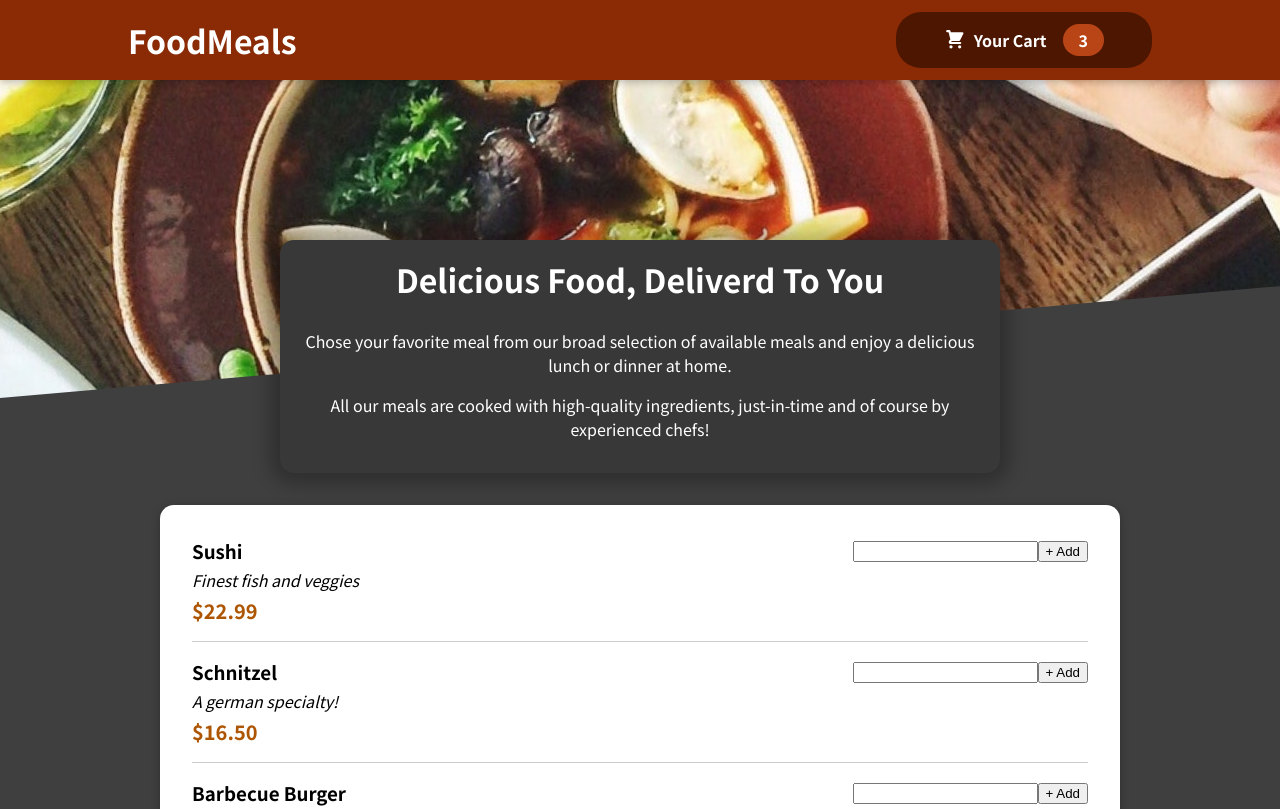
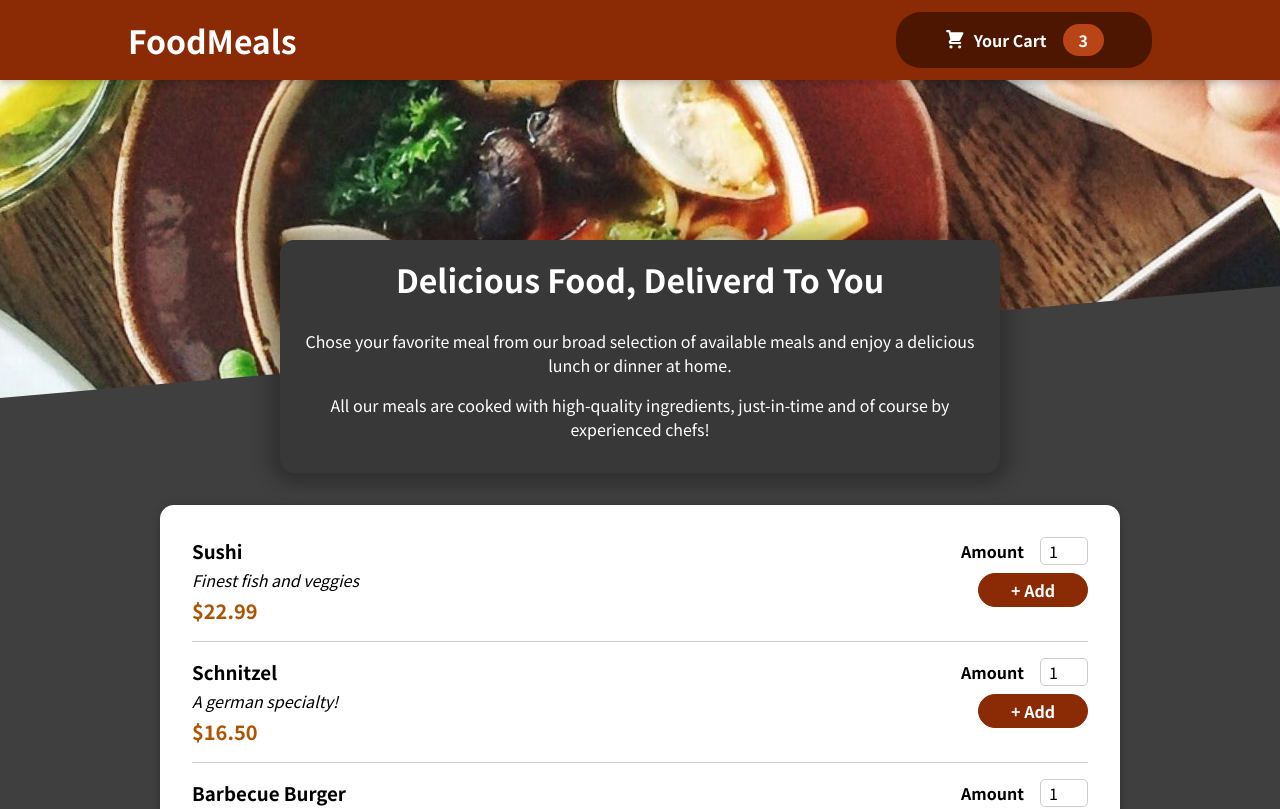
Before and after one commit to al-jabir/aj-online-food-app, a React (Create React App) app: page / in a window 1280 px wide. Shown: the top 809 px of the page. Built offline with nearby package versions, Linux system fonts and the light colour scheme.

Commit message:
add style and code

```diff
--- a/src/components/Meals/MealsItem/MealsForm.jsx
+++ b/src/components/Meals/MealsItem/MealsForm.jsx
@@ -1,9 +1,20 @@
 import React from "react";
+import Input from "../../UI/Input";
 import styled from "./MealsForm.module.css";
 const MealsForm = () => {
   return (
     <form className={styled.form}>
-      <input />
+      <Input
+        label="Amount"
+        input={{
+          id: "amount",
+          type: "number",
+          min: "1",
+          max: "5",
+          step: "1",
+          defaultValue: "1",
+        }}
+      />
       <button>+ Add</button>
     </form>
   );
--- a/src/components/Meals/MealsItem/MealsForm.module.css
+++ b/src/components/Meals/MealsItem/MealsForm.module.css
@@ -0,0 +1,20 @@
+.form {
+  text-align: right;
+}
+
+.form button {
+  font: inherit;
+  cursor: pointer;
+  background-color: #8a2b06;
+  border: 1px solid #8a2b06;
+  color: white;
+  padding: 0.25rem 2rem;
+  border-radius: 20px;
+  font-weight: bold;
+}
+
+.form button:hover,
+.form button:active {
+  background-color: #641e03;
+  border-color: #641e03;
+}
```
